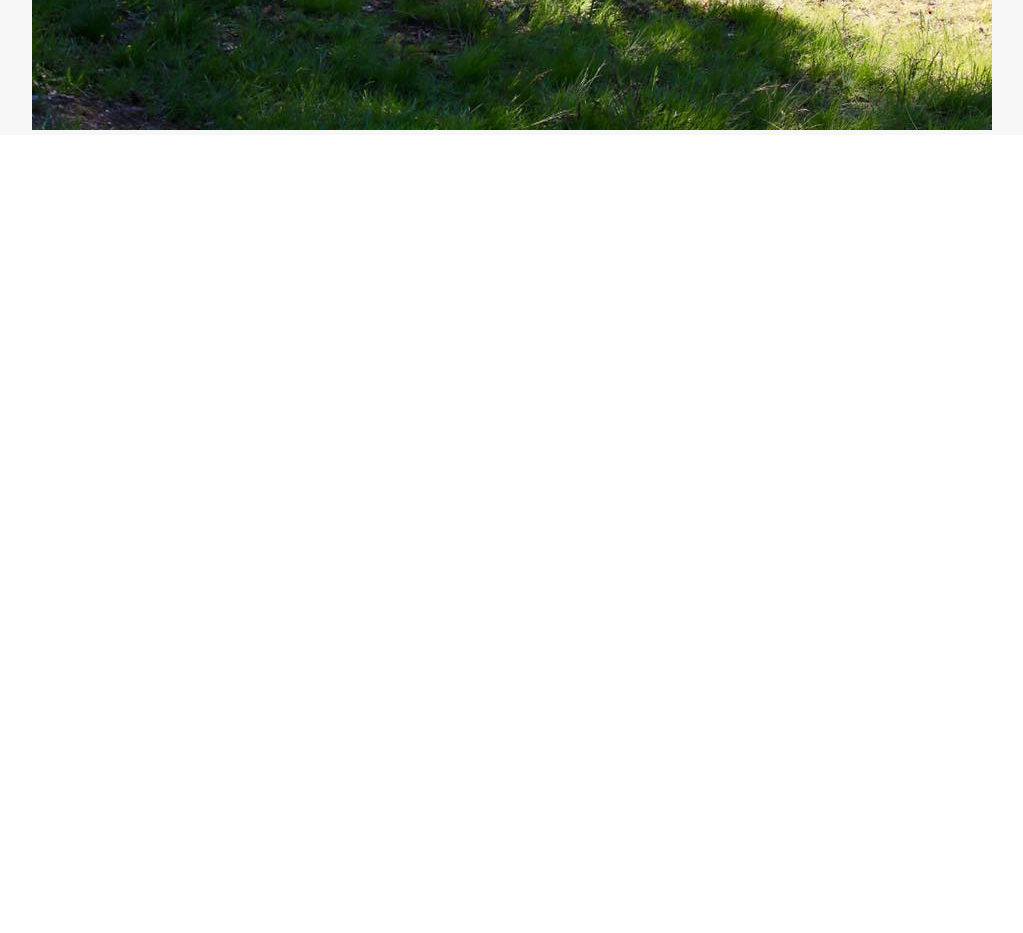
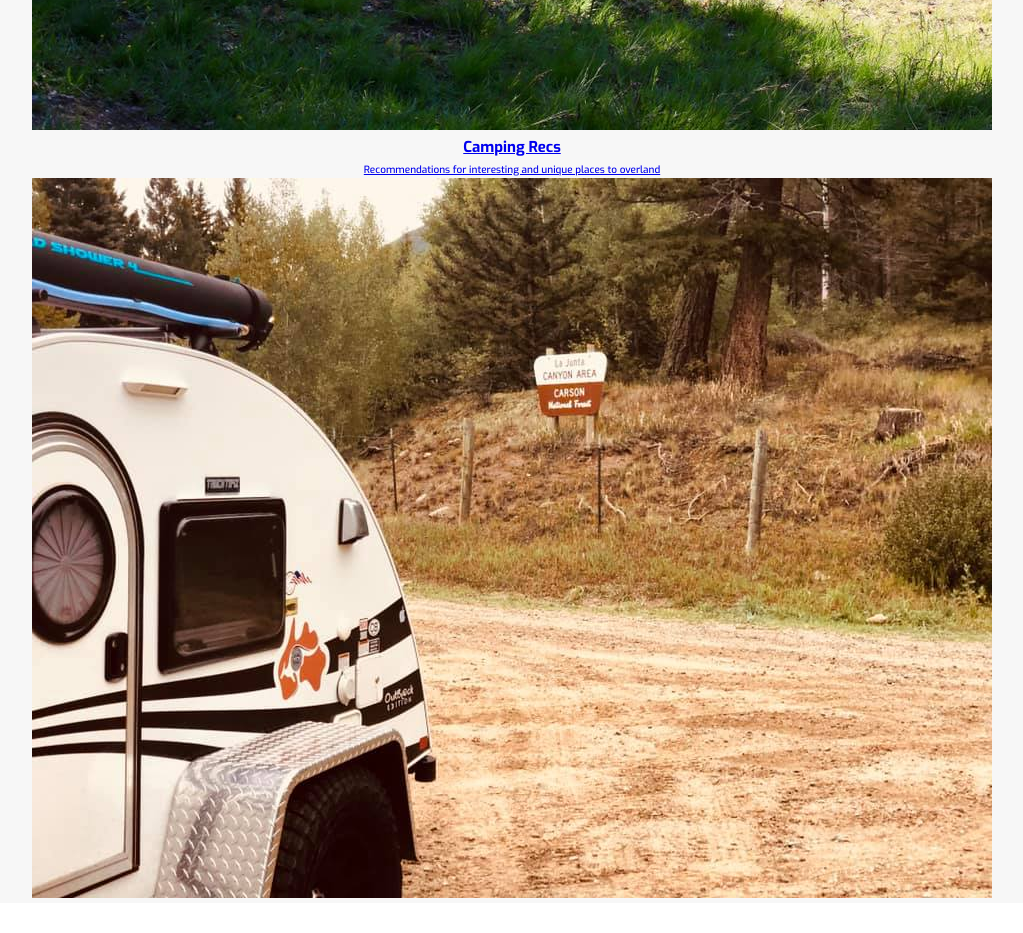
Before and after one commit to jordan-romero/overlander, a React (Create React App) app: page / in a window 1280 px wide. Shown: the part 3700-4633 px from the top of the page, without its empty margins (128-1151 px from the left). Before the commit the page ends 3865 px from the top, so only its background shows below. Built offline with nearby package versions, Linux system fonts and the light colour scheme.

Commit message:
wires up third nav button

```diff
--- a/src/components/Nav.js
+++ b/src/components/Nav.js
@@ -3,6 +3,7 @@ import { BrowserRouter as Router, Route, Switch, useHistory} from 'react-router-
 import { NavLink } from 'react-router-dom'
 import Truck from '../imgs/truckshot.jpeg'
 import Tips from '../imgs/tips.jpg'
+import Camper from '../imgs/camper.jpg'
 
 const Nav = () => {
     return (
@@ -18,6 +19,11 @@ const Nav = () => {
                     <p>Exclusive information & guides for travel and maintenance</p>
                     <img src={Tips} alt='photo of glenn and dog'/>
                 </NavLink>
+                <NavLink className='nav__link' to="/recommendations">
+                    <h2>Camping Recs</h2>
+                    <p>Recommendations for interesting and unique places to overland</p>
+                    <img src={Camper} alt='photo of glenn and dog'/>
+                </NavLink>
             </nav>
         </Router>
     )
```
Also changed, not shown: src/imgs/camper.jpg (renamed from src/imgs/118684760_10224468315715628_8794562701364096678_n.jpg), 1 other file (tests, documents, lock files or other folders).
